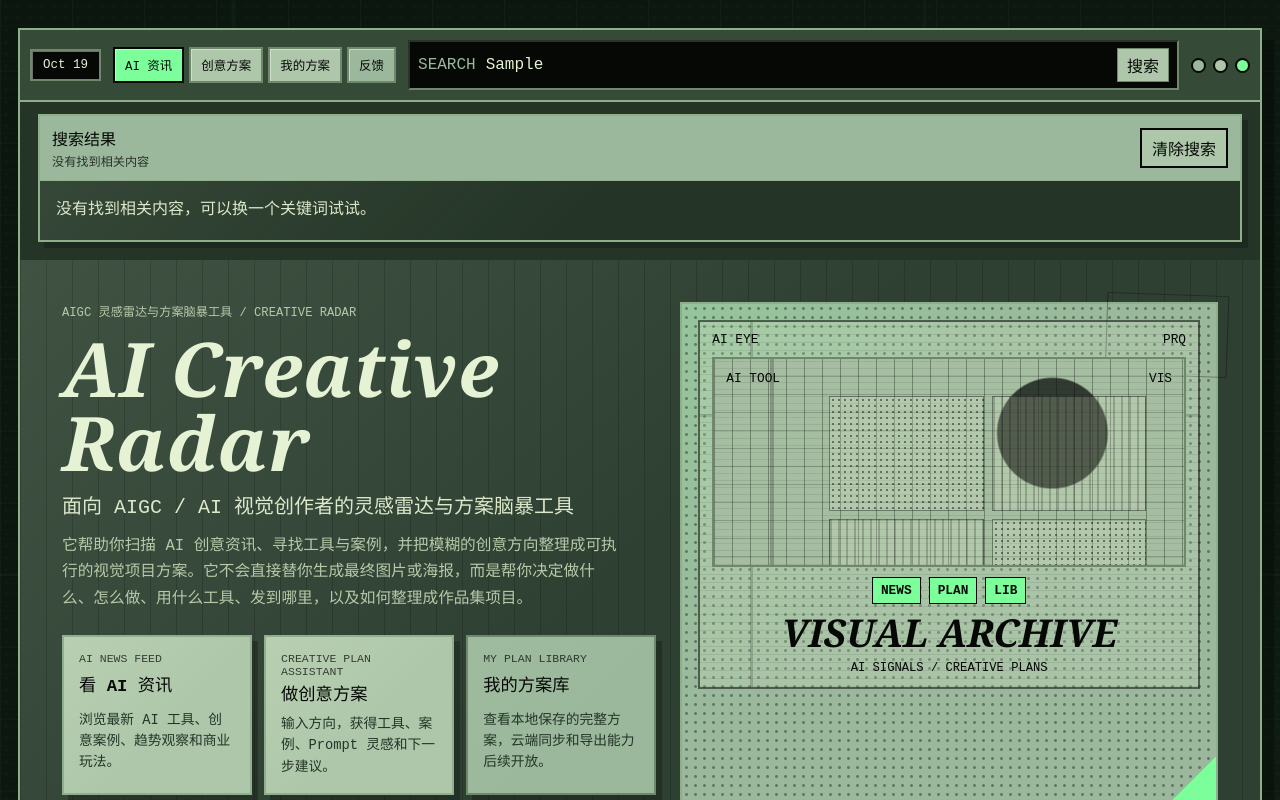
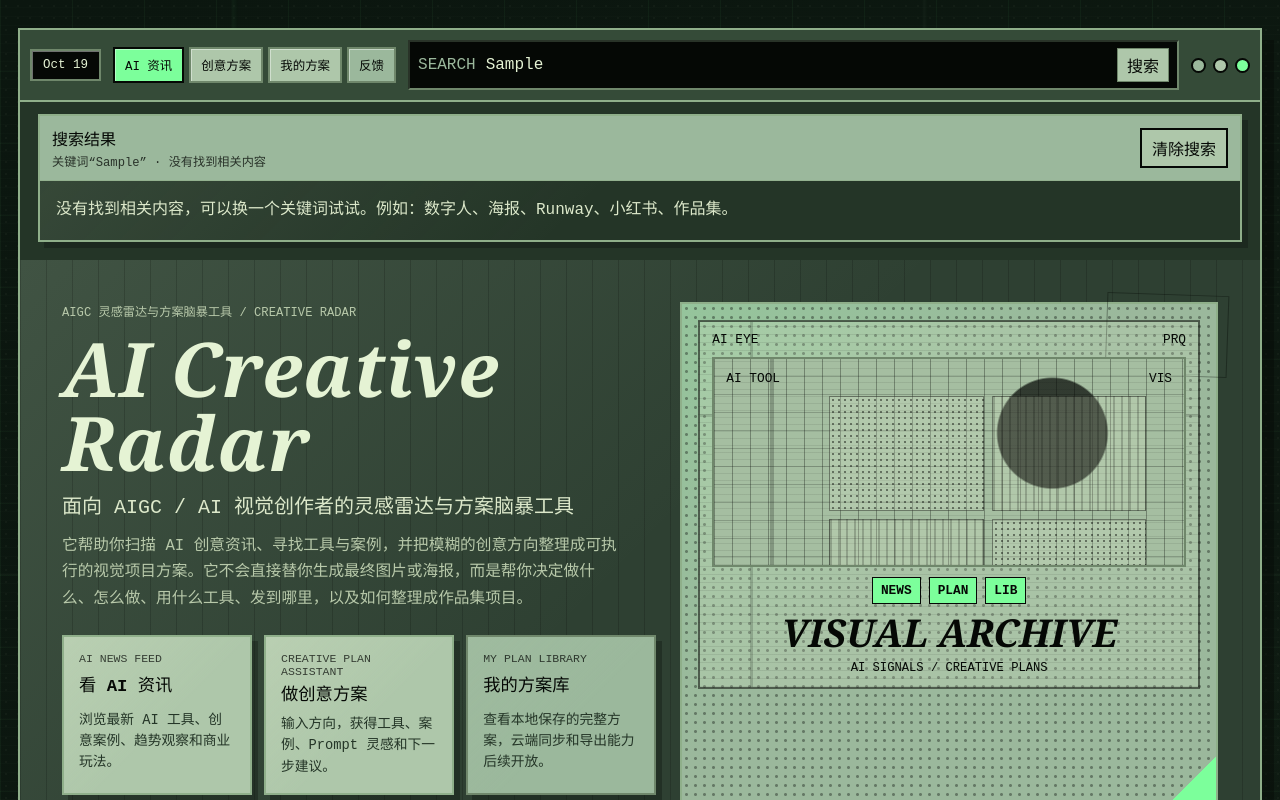
Before and after one commit to Xianliangzi/ai-creative-radar, a React (Vite) app: page / in a window 1280 px wide. Both pictures are taken after typing "Sample" into the empty fields and a click on the button "搜索". Shown: the top 800 px of the page. Built offline with nearby package versions, Linux system fonts and the light colour scheme.

Commit message:
Polish global search experience

```diff
--- a/src/App.jsx
+++ b/src/App.jsx
@@ -431,6 +431,10 @@ function App() {
     }
   }, [globalSearchTerm, savedPlans])
   const globalSearchCount = globalSearchResults.signals.length + globalSearchResults.savedPlans.length
+  const visibleSearchSignals = globalSearchResults.signals.slice(0, 5)
+  const visibleSearchSavedPlans = globalSearchResults.savedPlans.slice(0, 5)
+  const hasMoreSearchSignals = globalSearchResults.signals.length > visibleSearchSignals.length
+  const hasMoreSearchSavedPlans = globalSearchResults.savedPlans.length > visibleSearchSavedPlans.length
 
   const generatePlanForQuery = async (query) => {
     if (isPlanLoading) return
@@ -773,7 +777,16 @@ function App() {
             <div className="global-search-header">
               <span>
                 <strong>搜索结果</strong>
-                <small>{globalSearchCount > 0 ? `找到 ${globalSearchCount} 条相关内容` : '没有找到相关内容'}</small>
+                <small>
+                  {globalSearchCount > 0
+                    ? `关键词“${globalSearchQuery.trim()}” · 找到 ${globalSearchCount} 条相关内容`
+                    : `关键词“${globalSearchQuery.trim()}” · 没有找到相关内容`}
+                </small>
+                {globalSearchCount > 0 && (
+                  <small>
+                    AI 资讯 {globalSearchResults.signals.length} 条 / 我的方案 {globalSearchResults.savedPlans.length} 条
+                  </small>
+                )}
               </span>
               <button type="button" onClick={clearGlobalSearch}>
                 清除搜索
@@ -785,7 +798,7 @@ function App() {
                   <div className="global-search-group">
                     <h3>AI 资讯</h3>
                     <div className="global-search-list">
-                      {globalSearchResults.signals.map((signal) => (
+                      {visibleSearchSignals.map((signal) => (
                         <button
                           type="button"
                           className="global-search-result"
@@ -801,6 +814,9 @@ function App() {
                           </small>
                         </button>
                       ))}
+                      {hasMoreSearchSignals && (
+                        <p className="global-search-more">还有更多 AI 资讯结果，请换更具体的关键词。</p>
+                      )}
                     </div>
                   </div>
                 )}
@@ -808,7 +824,7 @@ function App() {
                   <div className="global-search-group">
                     <h3>我的方案</h3>
                     <div className="global-search-list">
-                      {globalSearchResults.savedPlans.map((savedPlan) => (
+                      {visibleSearchSavedPlans.map((savedPlan) => (
                         <button
                           type="button"
                           className="global-search-result"
@@ -823,12 +839,17 @@ function App() {
                           </small>
                         </button>
                       ))}
+                      {hasMoreSearchSavedPlans && (
+                        <p className="global-search-more">还有更多我的方案结果，请换更具体的关键词。</p>
+                      )}
                     </div>
                   </div>
                 )}
               </div>
             ) : (
-              <p className="global-search-empty">没有找到相关内容，可以换一个关键词试试。</p>
+              <p className="global-search-empty">
+                没有找到相关内容，可以换一个关键词试试。例如：数字人、海报、Runway、小红书、作品集。
+              </p>
             )}
           </section>
         )}
--- a/src/index.css
+++ b/src/index.css
@@ -402,6 +402,16 @@ p {
   padding: 16px;
   color: #dce8ca;
   line-height: 1.7;
+}
+
+.global-search-more {
+  margin: 0;
+  padding: 9px 10px;
+  border: 1px dashed rgba(143, 175, 138, 0.5);
+  color: #b8c9aa;
+  background: rgba(5, 8, 5, 0.12);
+  font-size: 0.82rem;
+  line-height: 1.55;
 }
 
 .hero-panel {
```
